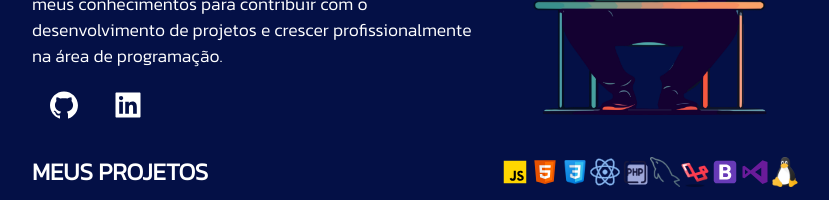
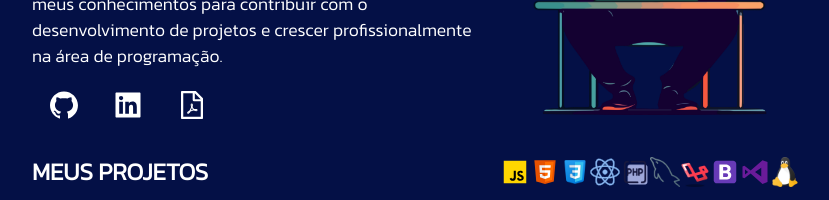
Before and after one commit to daaaan12/Portfolio-Danilo-React, a React (Create React App) app: page / in a window 1280 px wide. Shown: the part 444-644 px from the top of the page, without its empty margins (224-1053 px from the left). Built offline with nearby package versions, Linux system fonts and the light colour scheme.

Commit message:
Adicionado um icone para donwload do curriculum

```diff
--- a/src/components/DescriptionSection.js
+++ b/src/components/DescriptionSection.js
@@ -1,18 +1,19 @@
 // DescriptionSection.js
-import React from 'react';
-import { useIntl } from 'react-intl';
-import { AiFillGithub } from "react-icons/ai";
-import { AiFillLinkedin } from "react-icons/ai";
-import DaniloBoneco from '../img/DaniloBoneco.png';
-import '../scss/descriptionsection.scss';
+import React from 'react'
+import { useIntl } from 'react-intl'
+import { AiFillGithub } from 'react-icons/ai'
+import { AiFillLinkedin } from 'react-icons/ai'
+import DaniloBoneco from '../img/DaniloBoneco.png'
+import '../scss/descriptionsection.scss'
+import { AiOutlineFilePdf } from 'react-icons/ai'
 
-function DescriptionSection() {
-  const intl = useIntl();
+function DescriptionSection () {
+  const intl = useIntl()
 
   return (
-    <section className="secao-descricao">
-      <div className="container-descricao">
-        <div className="">
+    <section className='secao-descricao'>
+      <div className='container-descricao'>
+        <div className=''>
           <p>{intl.formatMessage({ id: 'welcome' })}</p>
         </div>
         <h2 style={{ fontSize: '1.5rem' }}>
@@ -21,18 +22,29 @@ function DescriptionSection() {
         <p style={{ fontSize: '1.1rem' }}>
           {intl.formatMessage({ id: 'skills' })}
         </p>
-        <a href="https://github.com/daaaan12">
-          <i className="icones-sociais "><AiFillGithub /></i>
-        </a>
-        <a href="https://www.linkedin.com/in/danilo-costa-de-oliveira-66413a22b/">
-          <i className="icones-sociais"><AiFillLinkedin /></i>
-        </a>
+        <div className='container-sociais'>
+          <a href='https://github.com/daaaan12'>
+            <i className='icones-sociais '>
+              <AiFillGithub />
+            </i>
+          </a>
+          <a href='https://www.linkedin.com/in/danilo-costa-de-oliveira-66413a22b/'>
+            <i className='icones-sociais'>
+              <AiFillLinkedin />
+            </i>
+          </a>
+          <a href='/curriculoDanilo.pdf' download='curriculoDanilo.pdf'>
+            <i className='icones-sociais' alt='Icone Curriculum'>
+              <AiOutlineFilePdf />
+            </i>
+          </a>
+        </div>
       </div>
       <div>
-        <img src={DaniloBoneco} alt="imagem-boneco" width="300px" />
+        <img src={DaniloBoneco} alt='imagem-boneco' width='300px' />
       </div>
     </section>
-  );
+  )
 }
 
-export default DescriptionSection;
+export default DescriptionSection
--- a/src/scss/descriptionsection.scss
+++ b/src/scss/descriptionsection.scss
@@ -10,6 +10,13 @@
      h2 {
        font-family: 'Libre Baskerville', serif;
      }
+   }
+
+   .container-sociais {
+    display: flex;
+    justify-content: start;
+    align-items: center;
+
    }
 
    .icones-sociais {
```
Also changed, not shown: src/img/iconscurriculum.png (added), 1 other file (tests, documents, lock files or other folders).
